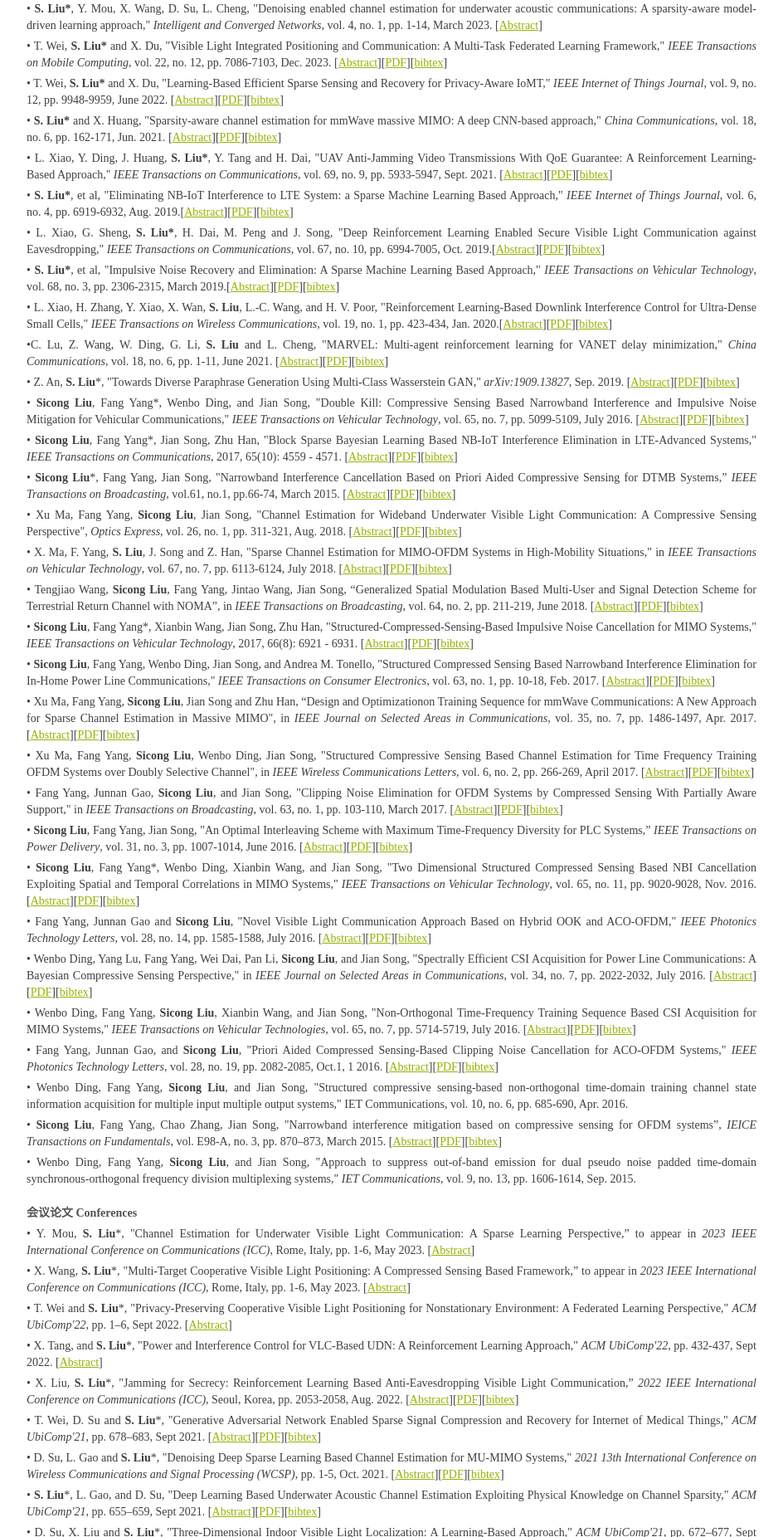
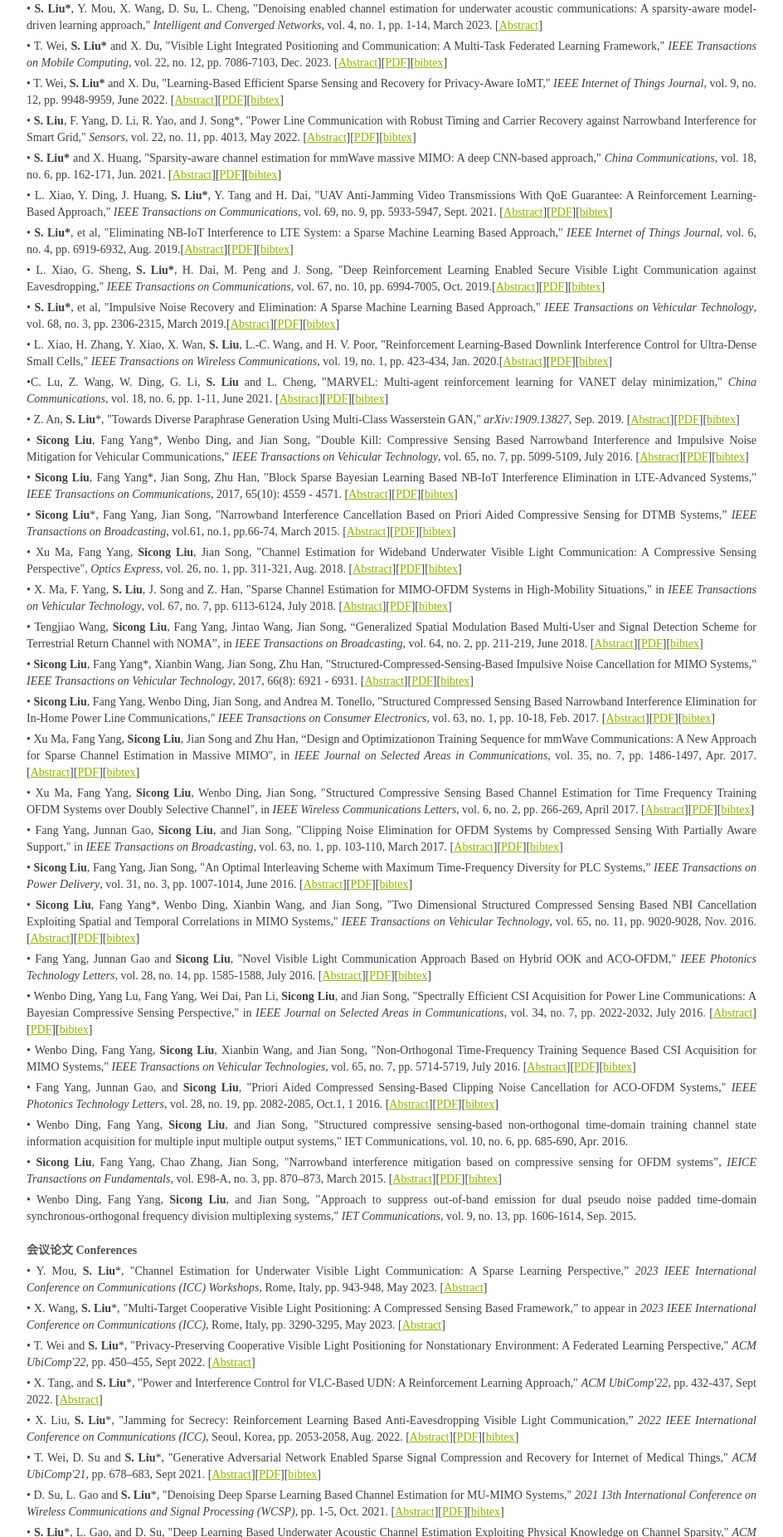
Before and after one commit to liusc1028/liusc1028.github.io, a plain HTML site: page sicongliu.html in a window 1280 px wide. Shown: the part 4215-6067 px from the top of the page at 83% size, without its empty margins (168-1112 px from the left). Drawn offline with nearby package versions, Linux system fonts and the light colour scheme; some packages are replaced by stand-ins of ours; a script that the page names is missing.

Commit message:
Add files via upload

```diff
--- a/sicongliu.html
+++ b/sicongliu.html
@@ -243,6 +243,8 @@
 	<p>&bull; T. Wei, <b>S. Liu*</b> and X. Du, "Learning-Based Efficient Sparse Sensing and Recovery for Privacy-Aware IoMT," <i>IEEE Internet of Things Journal</i>, vol. 9, no. 12, pp. 9948-9959, June 2022.
 		[<a target="blank" href="https://ieeexplore.ieee.org/document/9745135">Abstract</a>][<a target="blank"  href="papers/JIOT22wei.pdf">PDF</a>][<a target="blank"  href="papers/JIOT22wei.txt">bibtex</a>]</p>
 
+	<p>&bull; <b>S. Liu</b>, F. Yang, D. Li, R. Yao, and J. Song*, "Power Line Communication with Robust Timing and Carrier Recovery against Narrowband Interference for Smart Grid," <i>Sensors</i>, vol. 22, no. 11, pp. 4013, May 2022.
+		[<a target="blank" href="https://www.mdpi.com/1424-8220/22/11/4013">Abstract</a>][<a target="blank"  href="papers/Sensors22liu.pdf">PDF</a>][<a target="blank"  href="papers/Sensors22liu.bib">bibtex</a>]</p>
 
 <p>&bull; <b>S. Liu*</b> and X. Huang, "Sparsity-aware channel estimation for mmWave massive MIMO: A deep CNN-based approach," <i>China Communications</i>,  vol. 18, no. 6, pp. 162-171, Jun. 2021.
 		[<a target="blank" href="https://ieeexplore.ieee.org/document/9459572">Abstract</a>][<a target="blank"  href="papers/CNCOM21liu.pdf">PDF</a>][<a target="blank"  href="papers/CNCOM21liu.txt">bibtex</a>]</p>
@@ -329,15 +331,15 @@
 <br>
 <p><strong>会议论文 Conferences</strong></p>
 
-	<p>&bull; Y. Mou, <b>S. Liu</b>*, "Channel Estimation for Underwater Visible Light Communication: A Sparse Learning Perspective,” to appear in <i>2023 IEEE International Conference on Communications (ICC)</i>, Rome, Italy, pp. 1-6, May 2023.
-		[<a target="blank" href="https://arxiv.org/abs/2303.07248">Abstract</a>]</p>
+	<p>&bull; Y. Mou, <b>S. Liu</b>*, "Channel Estimation for Underwater Visible Light Communication: A Sparse Learning Perspective,” <i>2023 IEEE International Conference on Communications (ICC) Workshops</i>, Rome, Italy, pp. 943-948, May 2023.
+		[<a target="blank" href="https://ieeexplore.ieee.org/document/10283706">Abstract</a>]</p>
 
-	<p>&bull; X. Wang, <b>S. Liu</b>*, "Multi-Target Cooperative Visible Light Positioning: A Compressed Sensing Based Framework,” to appear in <i>2023 IEEE International Conference on Communications (ICC)</i>, Rome, Italy, pp. 1-6, May 2023.
-		[<a target="blank" href="https://arxiv.org/abs/2303.02643">Abstract</a>]</p>
+	<p>&bull; X. Wang, <b>S. Liu</b>*, "Multi-Target Cooperative Visible Light Positioning: A Compressed Sensing Based Framework,” to appear in <i>2023 IEEE International Conference on Communications (ICC)</i>, Rome, Italy, pp. 3290-3295, May 2023.
+		[<a target="blank" href="https://ieeexplore.ieee.org/document/10278778">Abstract</a>]</p>
 
 
-	<p>&bull; T. Wei and <b>S. Liu</b>*, "Privacy-Preserving Cooperative Visible Light Positioning for Nonstationary Environment: A Federated Learning Perspective," <i>ACM UbiComp'22</i>, pp. 1–6, Sept 2022.
-		[<a target="blank" href="https://arxiv.org/abs/2303.06361">Abstract</a>]</p>
+	<p>&bull; T. Wei and <b>S. Liu</b>*, "Privacy-Preserving Cooperative Visible Light Positioning for Nonstationary Environment: A Federated Learning Perspective," <i>ACM UbiComp'22</i>, pp. 450–455, Sept 2022.
+		[<a target="blank" href="https://dl.acm.org/doi/10.1145/3544793.3560406">Abstract</a>]</p>
 
     <p>&bull; X. Tang, and <b>S. Liu</b>*, "Power and Interference Control for VLC-Based UDN: A Reinforcement Learning Approach," <i>ACM UbiComp'22</i>, pp. 432-437, Sept 2022.
 		[<a target="blank" href="https://dl.acm.org/doi/abs/10.1145/3544793.3560403">Abstract</a>]</p>
```
